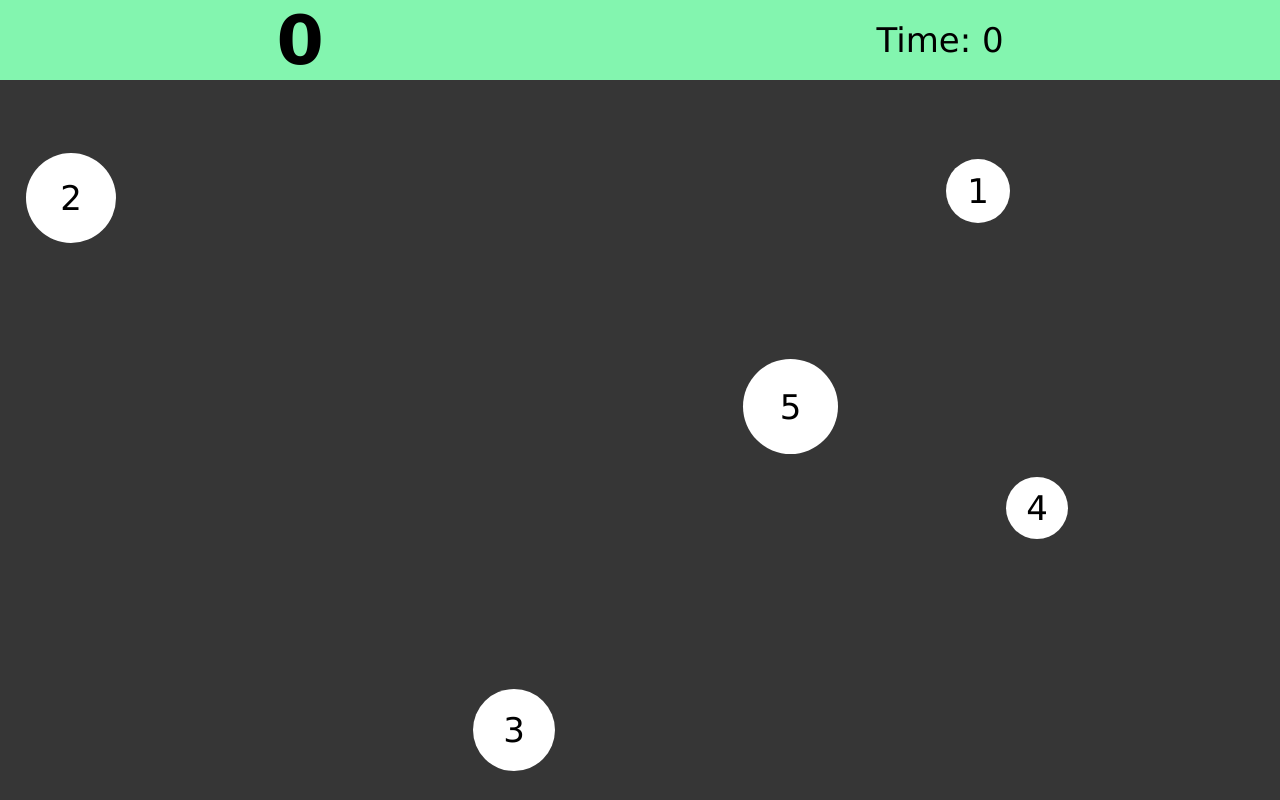
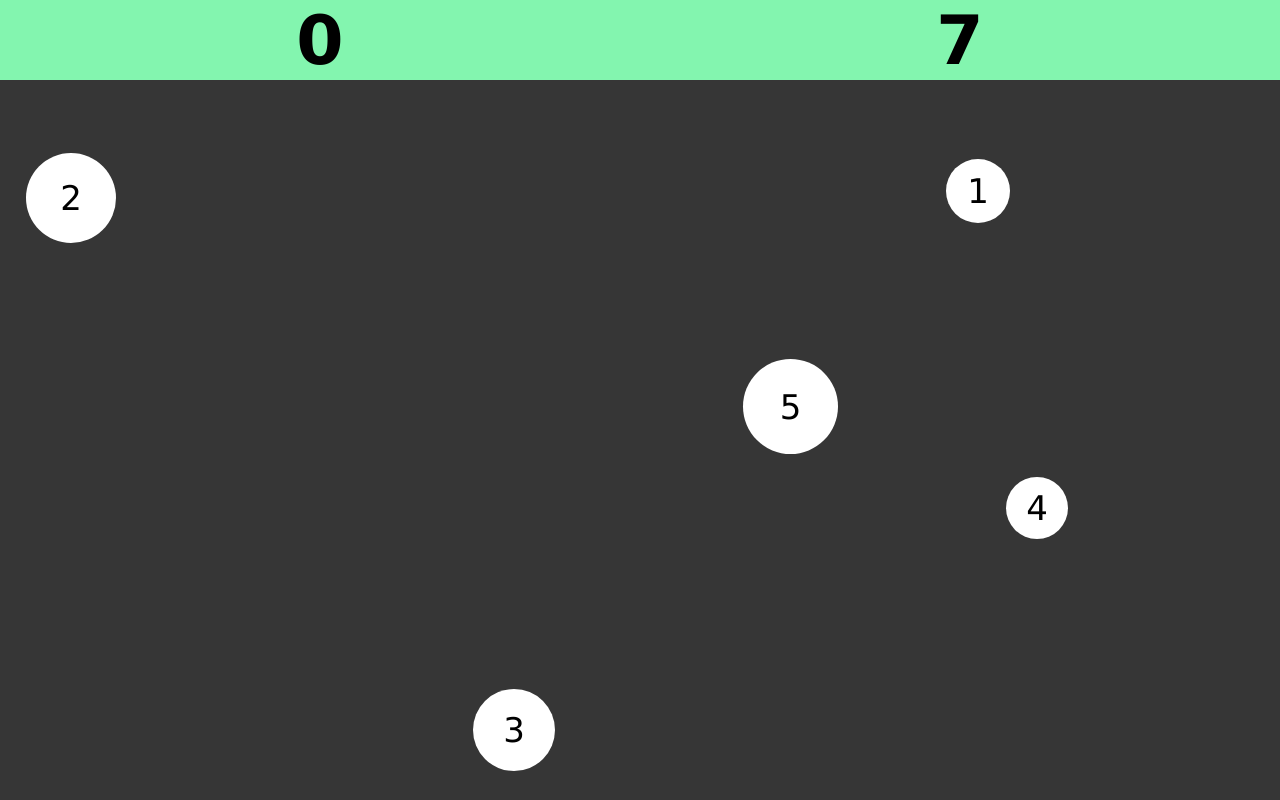
Before and after one commit to tom-aniol/js4-galaxy-game-coderscamp, a website built with webpack: page index.html in a window 1280 px wide. Built offline with nearby package versions, Linux system fonts and the light colour scheme.

Commit message:
timer added

```diff
--- a/index.html
+++ b/index.html
@@ -12,11 +12,11 @@
   <div id="container">
     <div id="scoretimerarea">
       <div id="score">
-
         <h1 id='scorenumber'> </h1>
-
       </div>
-      <div id="timer">Time: 0</div>
+      <div id="timer">
+        <h1 id='time'></h1>
+      </div>
     </div>
     <div id="gamearea">
     </div>
--- a/src/Galaxy.js
+++ b/src/Galaxy.js
@@ -2,6 +2,7 @@
 
 import Star from './Star'
 import Score from './Score'
+import Timer from './Timer'
 
 
 class Galaxy {
@@ -9,7 +10,9 @@ class Galaxy {
     this.starCount = starCount
     this.gameArea = document.querySelector('#gamearea')
     this.order = 1
+    this.seconds = 0
     this.score = new Score()
+    this.time = new Timer()
   }
 
 
@@ -18,12 +21,11 @@ class Galaxy {
       this.gameArea.innerHTML = ''
       this.order = 1
       this.score.addPoints()
-
+      this.time.resetTimer()
       setTimeout(()=> {
         this.createSpace();
       }, 300)
       return
-
     }
 
     if (this.order == star.innerText) {
@@ -33,13 +35,13 @@ class Galaxy {
     } else {
       this.gameArea.innerHTML = ''
       this.score.resetPoints()
+      this.time.resetTimer()
       setTimeout(() => {
         this.createSpace();
       }, 300)
+
       this.order = 1
     }
-
-
   }
 
 
@@ -49,8 +51,8 @@ class Galaxy {
       newStar.star.addEventListener('mouseover', (e) => this.hover(e.target))
       newStar.create(i)
     }
+    this.time.timerOn()
   }
-
 
 }
 
--- a/src/Timer.js
+++ b/src/Timer.js
@@ -1,7 +1,24 @@
 //
 
 class Timer {
-  constructor() {}
+  constructor() {
+    this.seconds = 0
+    this.time = document.querySelector('#time');
+    this.time.innerText = this.seconds
+  }
+
+  timerOn(){
+    setInterval(()=> {
+      this.seconds++
+      this.time.innerText = this.seconds
+    }, 1000)
+    return
+  }
+
+  resetTimer() {
+    this.seconds = 0
+    this.time.innerText = this.seconds
+  }
 }
 
 export default Timer;
--- a/style.css
+++ b/style.css
@@ -23,12 +23,6 @@ body {
   /* bord er-bottom: 2px solid rgb(2, 80, 2); */
 }
 
-#score {
-}
-
-#timer {
-}
-
 .star {
   background-color: rgb(255, 255, 255);
   border-radius: 50%;
```
